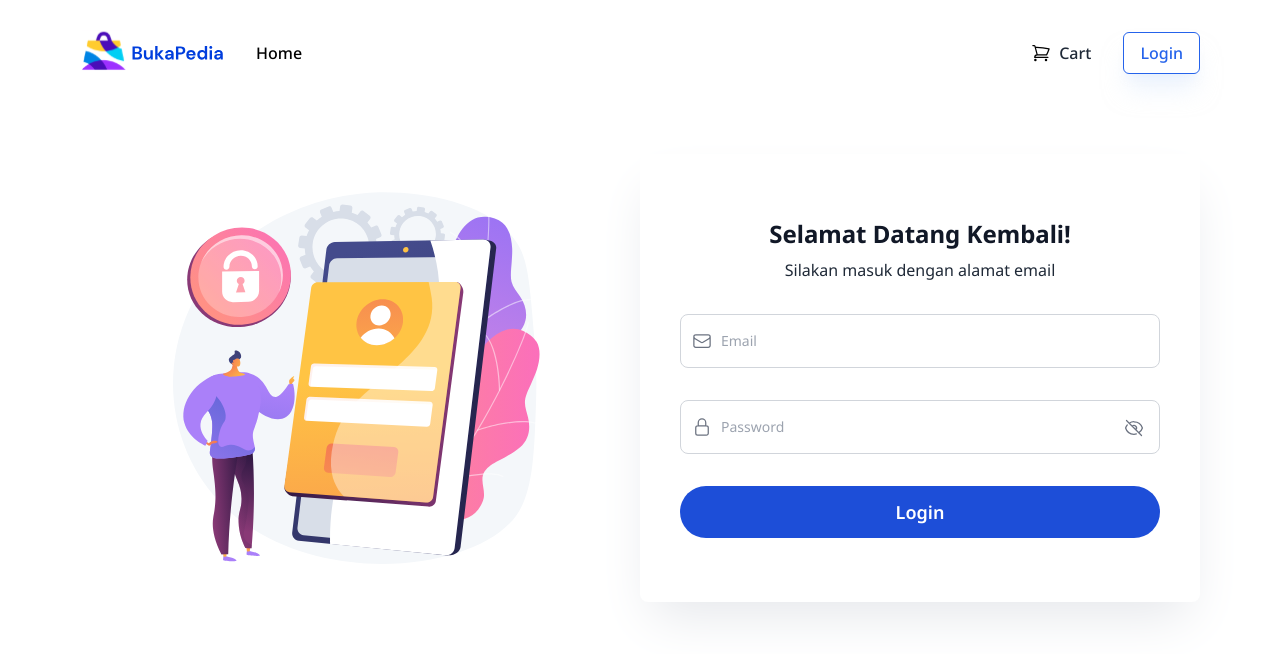
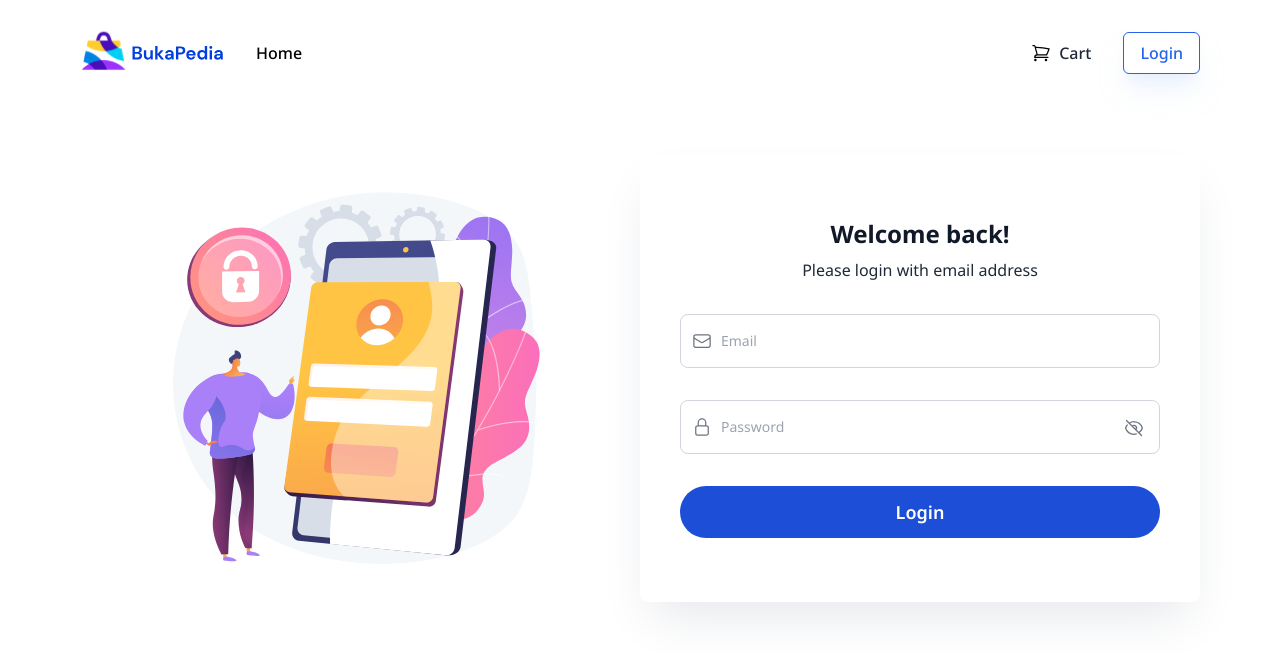
Before and after one commit to syeikhanritzmy/bukapedia-project, a React (Vite) app: page /login in a window 1280 px wide. Shown: the top 654 px of the page. Built offline with nearby package versions, Linux system fonts and the light colour scheme.

Commit message:
update title login page

```diff
--- a/src/components/pages/login/LoginPage.jsx
+++ b/src/components/pages/login/LoginPage.jsx
@@ -20,7 +20,7 @@ function LoginPage() {
 
   return (
     <>
-      <div className='md:layout my-12 mx-auto max-w-screen-xl'>
+      <div className='md:layout mx-auto mt-12 max-w-screen-xl xs:my-12'>
         <div className='h-screensize grid items-center justify-center md:grid-cols-2'>
           <div className='mx-auto w-40 md:w-8/12'>
             <img className='' src={LoginImg} alt='login' />
@@ -28,11 +28,11 @@ function LoginPage() {
 
           <div className='items-center rounded-lg bg-white shadow-2xl shadow-gray-200'>
             <div className='px-10 py-16'>
-              <h2 className='flex justify-center text-lg font-bold text-gray-900 md:text-xl lg:text-2xl'>
-                Selamat Datang Kembali!
+              <h2 className='flex justify-center text-xl font-bold text-gray-900 lg:text-2xl'>
+                Welcome back!
               </h2>
               <span className='mt-2 flex justify-center text-sm font-normal text-gray-800 md:text-base'>
-                Silakan masuk dengan alamat email
+                Please login with email address
               </span>
 
               <div className='mt-8'>
```
